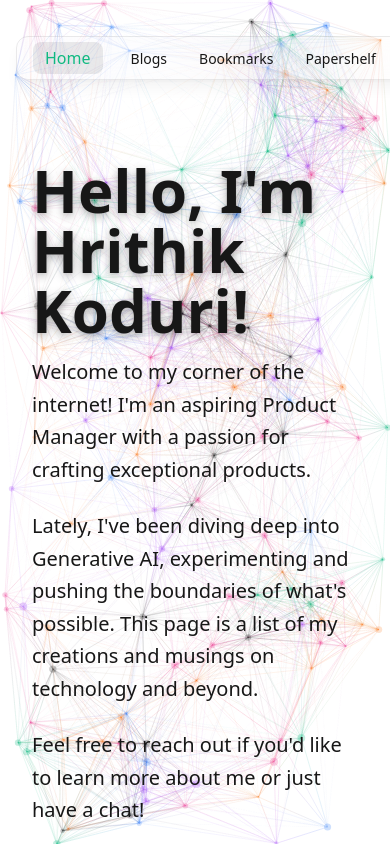
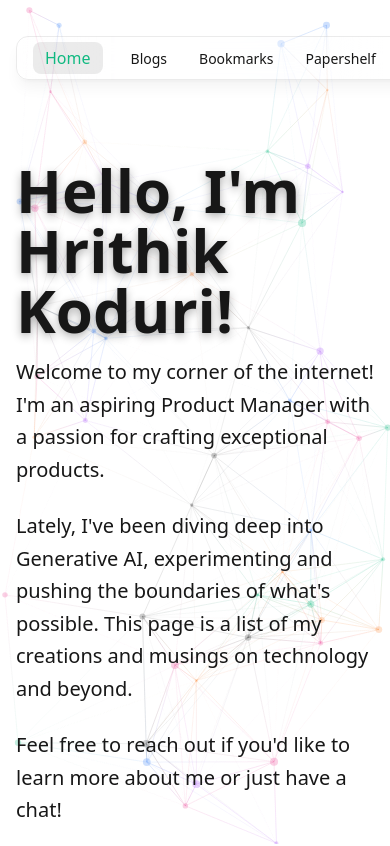
Before and after one commit to hrithikkoduri/PortfolioWebsite, a Next.js app: page / in a window 390 px wide. Shown: the top 846 px of the page. Built offline with nearby package versions, Linux system fonts and the light colour scheme.

Commit message:
changed bg particle intensity

```diff
--- a/src/app/page.tsx
+++ b/src/app/page.tsx
@@ -199,7 +199,7 @@
   return (
     <>
       <Navigation />
-      <main className="min-h-screen pt-24 px-8">
+      <main className="min-h-screen pt-24 px-4 md:px-8">
         <div className="max-w-5xl mx-auto py-10">
           <div className="flex flex-col md:flex-row gap-8 items-start">
             {/* Text Content */}
--- a/src/components/BackgroundParticles.tsx
+++ b/src/components/BackgroundParticles.tsx
@@ -25,7 +25,7 @@
     window.addEventListener('resize', setCanvasSize)
 
     // Increased particle count for more connections
-    const particleCount = 150
+    const particleCount = 50
     const particles: Array<{
       x: number
       y: number
```
